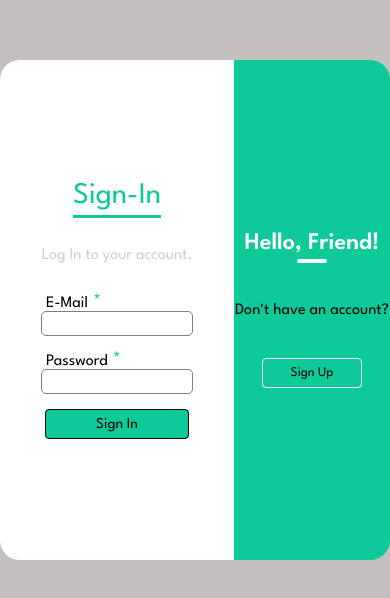
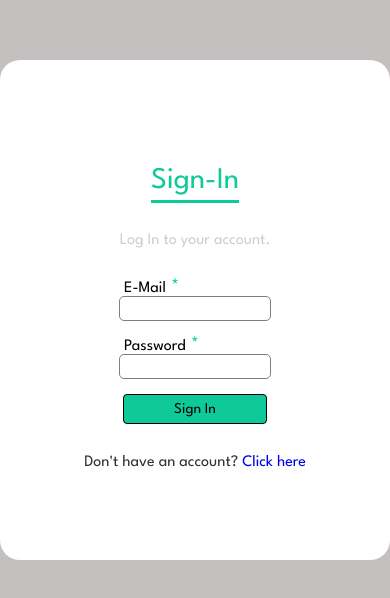
Before and after one commit to joaofilipee/financeapp, a React (Create React App) app: page /login in a window 390 px wide. Shown: the part 112-710 px from the top of the page. Built offline with nearby package versions, Linux system fonts and the light colour scheme; no server answers.

Commit message:
added new responsivity style for login

```diff
--- a/src/pages/Login/Login.js
+++ b/src/pages/Login/Login.js
@@ -6,7 +6,7 @@ import { signInWithEmailAndPassword } from "firebase/auth"
 
 
 // Hooks
-import { useNavigate } from "react-router-dom"
+import { useNavigate, Link } from "react-router-dom"
 import { useState, useRef } from "react"
 
 // context
@@ -80,6 +80,10 @@ const Login = () => {
                 </label>
 
                 <button className={styles.submit} type="submit">Sign In</button>
+
+                <p className={styles.alternative_register}>
+                    <span>Don't have an account?</span> <Link to="/register">Click here</Link>
+                </p>
             </form>
 
             <div ref={errorRef} className={styles.error}>{error}</div>
--- a/src/pages/Login/Login.module.css
+++ b/src/pages/Login/Login.module.css
@@ -176,6 +176,20 @@
     background-color: white;
 }
 
+.alternative_register {
+    display: none;
+    position: relative;
+    top: 1em;
+}
+
+.alternative_register span{
+    color: #333232;
+}
+
+.alternative_register a {
+    text-decoration: none;
+}
+
 .error {
     display: none;
     justify-content: center;
@@ -225,6 +239,21 @@
     }
 }
 
+@media (max-width: 407px) {
+    .aside_content {
+        display: none;
+    }
+
+    .content {
+        width: 100%;
+        border-radius: 20px;
+    }
+
+    .alternative_register {
+        display: block;
+    }
+}
+
 @media (max-width: 334px) {
     .label input {
         width: 100%;
```
